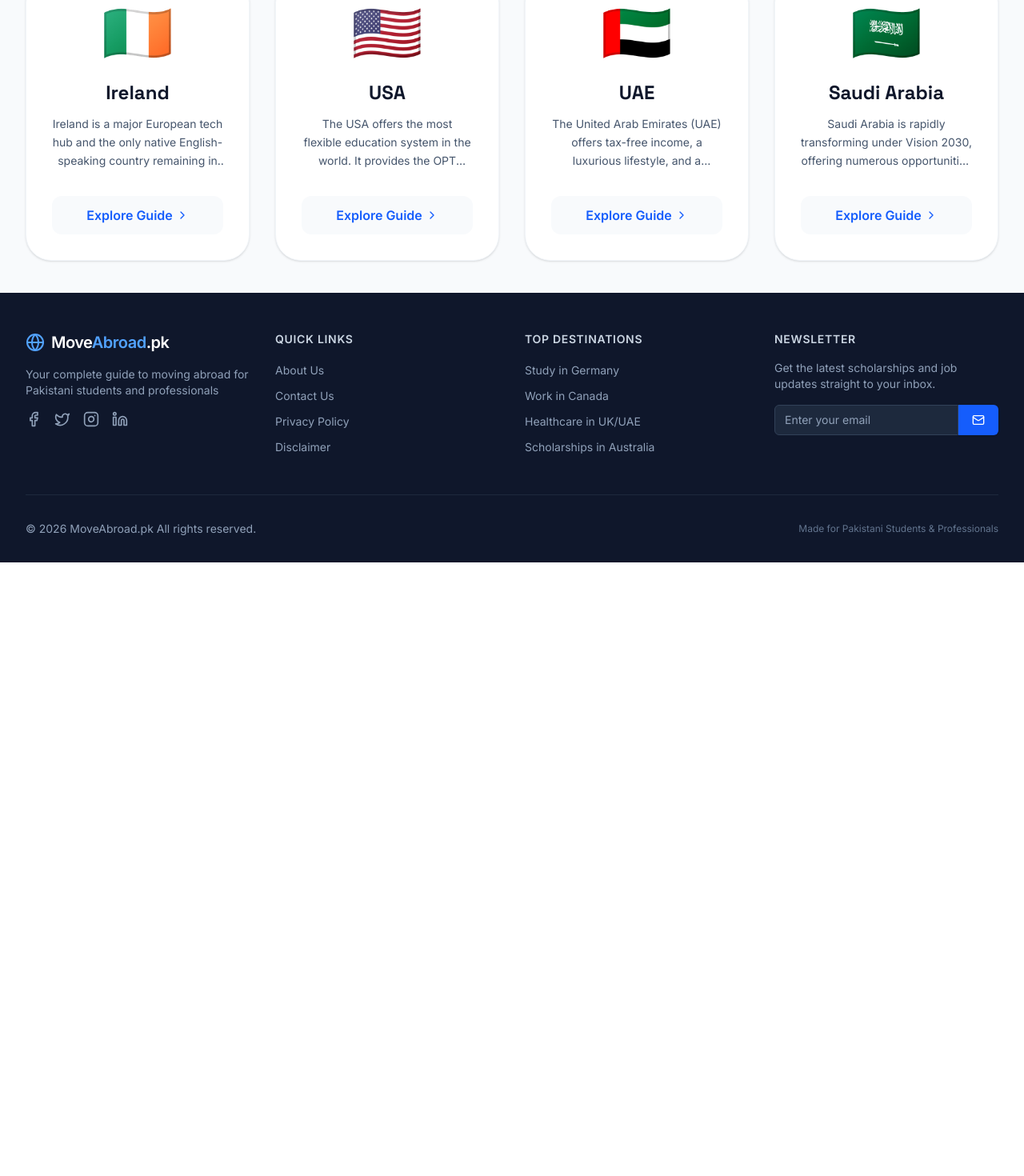
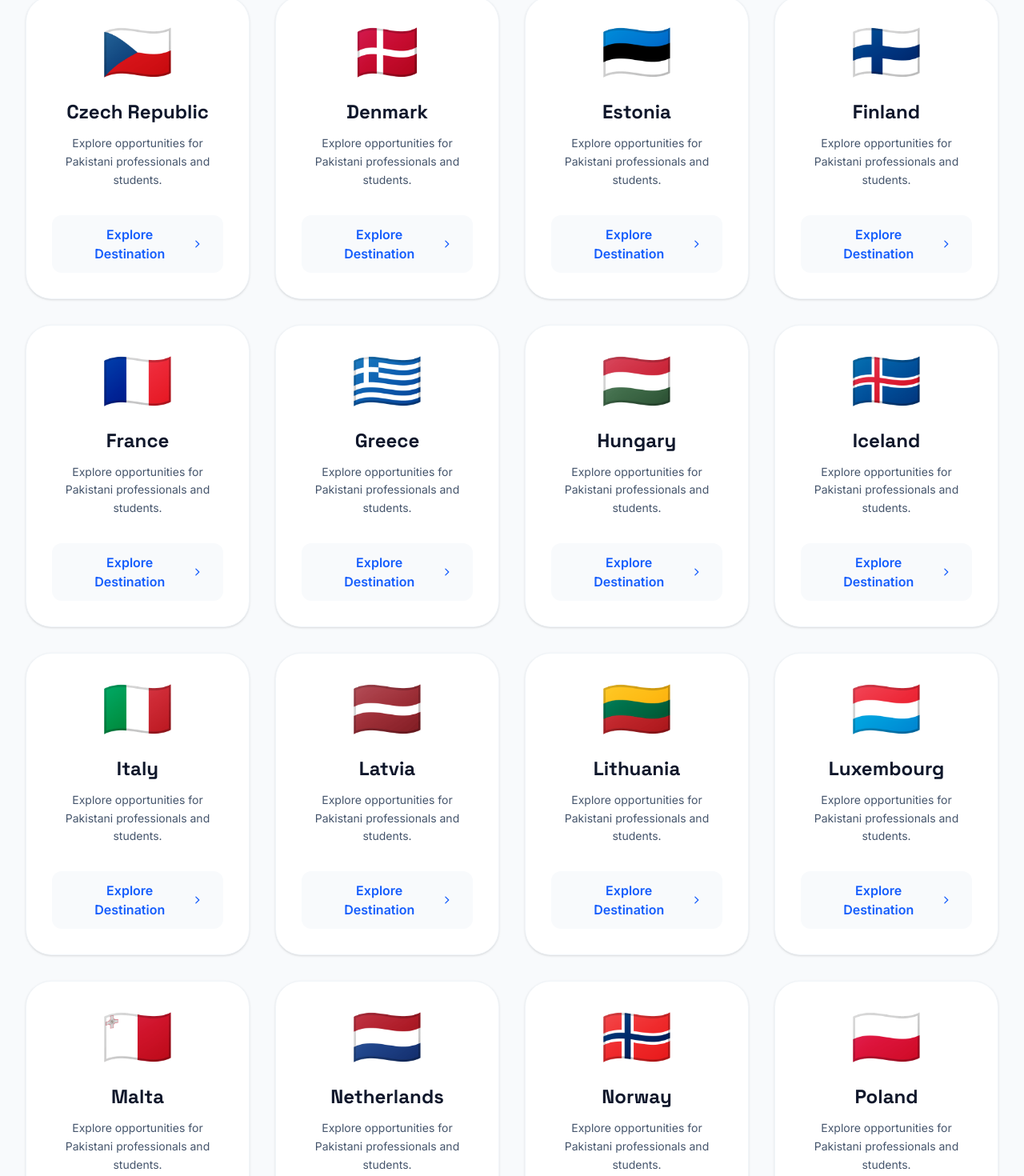
Before and after one commit to shamshadbibi1920-ctrl/moveabroad, a React (Vite) app: page /country-guides in a window 1280 px wide. Shown: the part 780-2250 px from the top of the page at 80% size. Before the commit the page ends 1483 px from the top, so only its background shows below. Built offline with nearby package versions, Linux system fonts and the light colour scheme.

Commit message:
feat: unify country guides for study and work
Update routing and CountryGuides page to dynamically display study and work-specific content, improving navigation and content organization.

```diff
--- a/src/App.tsx
+++ b/src/App.tsx
@@ -105,8 +105,9 @@ export default function App() {
         <Routes>
           <Route path="/" element={<Layout />}>
           <Route index element={<Home />} />
+          <Route path="study" element={<CountryGuides />} />
+          <Route path="work-abroad" element={<CountryGuides />} />
           <Route path="scholarships" element={<Scholarships />} />
-          <Route path="work-abroad" element={<WorkAbroad />} />
           <Route path="healthcare-abroad" element={<HealthcareAbroad />} />
           <Route path="country-guides" element={<CountryGuides />} />
           <Route path="compare" element={<CompareCountries />} />
--- a/src/data/countries/index.ts
+++ b/src/data/countries/index.ts
@@ -32,10 +32,58 @@ const countries: Record<string, CountryData> = {
   'saudi-arabia': { ...saudiArabia, heroImage: countryImages['saudi-arabia'] }
 };
 
+const HOME_COUNTRIES = [
+  { id: 'germany', name: 'Germany', flag: '🇩🇪' },
+  { id: 'austria', name: 'Austria', flag: '🇦🇹' },
+  { id: 'belgium', name: 'Belgium', flag: '🇧🇪' },
+  { id: 'croatia', name: 'Croatia', flag: '🇭🇷' },
+  { id: 'czech-republic', name: 'Czech Republic', flag: '🇨🇿' },
+  { id: 'denmark', name: 'Denmark', flag: '🇩🇰' },
+  { id: 'estonia', name: 'Estonia', flag: '🇪🇪' },
+  { id: 'finland', name: 'Finland', flag: '🇫🇮' },
+  { id: 'france', name: 'France', flag: '🇫🇷' },
+  { id: 'greece', name: 'Greece', flag: '🇬🇷' },
+  { id: 'hungary', name: 'Hungary', flag: '🇭🇺' },
+  { id: 'iceland', name: 'Iceland', flag: '🇮🇸' },
+  { id: 'italy', name: 'Italy', flag: '🇮🇹' },
+  { id: 'latvia', name: 'Latvia', flag: '🇱🇻' },
+  { id: 'lithuania', name: 'Lithuania', flag: '🇱🇹' },
+  { id: 'luxembourg', name: 'Luxembourg', flag: '🇱🇺' },
+  { id: 'malta', name: 'Malta', flag: '🇲🇹' },
+  { id: 'netherlands', name: 'Netherlands', flag: '🇳🇱' },
+  { id: 'norway', name: 'Norway', flag: '🇳🇴' },
+  { id: 'poland', name: 'Poland', flag: '🇵🇱' },
+  { id: 'portugal', name: 'Portugal', flag: '🇵🇹' },
+  { id: 'slovakia', name: 'Slovakia', flag: '🇸🇰' },
+  { id: 'slovenia', name: 'Slovenia', flag: '🇸🇮' },
+  { id: 'spain', name: 'Spain', flag: '🇪🇸' },
+  { id: 'sweden', name: 'Sweden', flag: '🇸🇪' },
+  { id: 'switzerland', name: 'Switzerland', flag: '🇨🇭' },
+  { id: 'canada', name: 'Canada', flag: '🇨🇦' },
+  { id: 'usa', name: 'USA', flag: '🇺🇸' },
+  { id: 'uk', name: 'UK', flag: '🇬🇧' },
+  { id: 'ireland', name: 'Ireland', flag: '🇮🇪' },
+  { id: 'australia', name: 'Australia', flag: '🇦🇺' },
+  { id: 'new-zealand', name: 'New Zealand', flag: '🇳🇿' },
+  { id: 'uae', name: 'UAE', flag: '🇦🇪' },
+  { id: 'saudi-arabia', name: 'Saudi Arabia', flag: '🇸🇦' },
+  { id: 'qatar', name: 'Qatar', flag: '🇶🇦' },
+  { id: 'kuwait', name: 'Kuwait', flag: '🇰🇼' },
+  { id: 'bahrain', name: 'Bahrain', flag: '🇧🇭' },
+  { id: 'oman', name: 'Oman', flag: '🇴🇲' },
+  { id: 'japan', name: 'Japan', flag: '🇯🇵' },
+  { id: 'south-korea', name: 'South Korea', flag: '🇰🇷' },
+  { id: 'singapore', name: 'Singapore', flag: '🇸🇬' },
+  { id: 'malaysia', name: 'Malaysia', flag: '🇲🇾' },
+  { id: 'china', name: 'China', flag: '🇨🇳' }
+];
+
 export const getCountryData = (countryId: string): CountryData | undefined => {
   return countries[countryId.toLowerCase()];
 };
 
 export const getAllCountries = (): CountryData[] => {
-  return Object.values(countries);
+  return HOME_COUNTRIES.map(hc => {
+    return (countries[hc.id.toLowerCase()] || hc) as CountryData;
+  });
 };
--- a/src/pages/CountryGuides.tsx
+++ b/src/pages/CountryGuides.tsx
@@ -1,12 +1,23 @@
 import React from 'react';
 import { ChevronRight, ArrowRight } from 'lucide-react';
 import { motion } from 'motion/react';
-import { Link, useNavigate } from 'react-router-dom';
+import { Link, useNavigate, useLocation } from 'react-router-dom';
 import { getAllCountries } from '../data/countries';
 
 export default function CountryGuides() {
   const navigate = useNavigate();
+  const location = useLocation();
   const allCountries = getAllCountries();
+
+  const isWork = location.pathname.includes('work-abroad') || location.pathname.includes('work');
+  const isStudy = location.pathname.includes('study');
+
+  const title = isStudy ? "Study Destinations" : isWork ? "Work Destinations" : "Country Guides";
+  const subtitle = isStudy
+    ? "Explore study opportunities, universities, and scholarships abroad."
+    : isWork
+    ? "Explore work visas, skilled worker programs, and job seeker pathways."
+    : "Comprehensive guides on visas, living costs, and cultural adaptation.";
 
   const fadeIn = {
     initial: { opacity: 0, y: 20 },
@@ -24,8 +35,8 @@ export default function CountryGuides() {
           className="text-center mb-16 max-w-3xl mx-auto"
           initial="initial" animate="animate" variants={staggerContainer}
         >
-          <motion.h1 variants={fadeIn} className="font-display text-4xl md:text-5xl font-bold text-slate-900 dark:text-slate-50 mb-6">Country Guides</motion.h1>
-          <motion.p variants={fadeIn} className="text-lg md:text-xl text-slate-600 dark:text-slate-400 mb-8">Comprehensive guides on visas, living costs, and cultural adaptation.</motion.p>
+          <motion.h1 variants={fadeIn} className="font-display text-4xl md:text-5xl font-bold text-slate-900 dark:text-slate-50 mb-6">{title}</motion.h1>
+          <motion.p variants={fadeIn} className="text-lg md:text-xl text-slate-600 dark:text-slate-400 mb-8">{subtitle}</motion.p>
           <motion.div variants={fadeIn}>
             <Link to="/compare" className="inline-flex items-center px-6 py-3 bg-blue-600 hover:bg-blue-700 text-white font-semibold rounded-xl transition-colors shadow-sm shadow-blue-600/20">
               Compare Countries Side-by-Side
@@ -42,7 +53,10 @@ export default function CountryGuides() {
             <motion.div
               variants={fadeIn}
               key={country.id}
-              onClick={() => navigate(`/study/${country.id}`)}
+              onClick={() => {
+                const path = isWork ? `/work/${country.id}` : isStudy ? `/study/${country.id}` : `/country-guides/${country.id}`;
+                navigate(path);
+              }}
               className="group bg-white dark:bg-slate-800 rounded-[2rem] shadow-sm border border-slate-100 dark:border-slate-700 p-8 flex flex-col hover:shadow-2xl hover:border-blue-100 transition-all duration-300 cursor-pointer transform hover:-translate-y-2 text-center"
             >
               <div className="text-7xl mb-6 transform group-hover:scale-110 transition-transform duration-300 origin-bottom">{country.flag}</div>
@@ -51,7 +65,7 @@ export default function CountryGuides() {
                 {country.overview || 'Explore opportunities for Pakistani professionals and students.'}
               </p>
               <button className="mt-auto inline-flex items-center justify-center w-full px-6 py-3 bg-slate-50 dark:bg-slate-800/50 text-blue-600 dark:text-blue-400 font-semibold rounded-xl group-hover:bg-blue-50 dark:bg-blue-900/30 transition-colors">
-                Explore Guide
+                Explore Destination
                 <ChevronRight className="h-4 w-4 ml-1 group-hover:translate-x-1 transition-transform" />
               </button>
             </motion.div>
```
